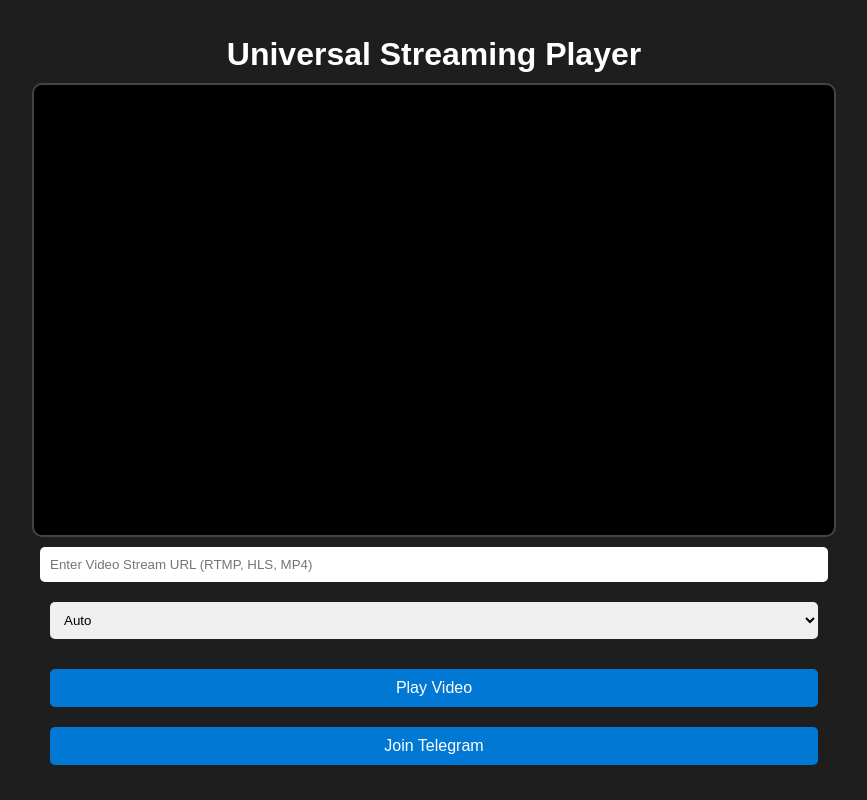
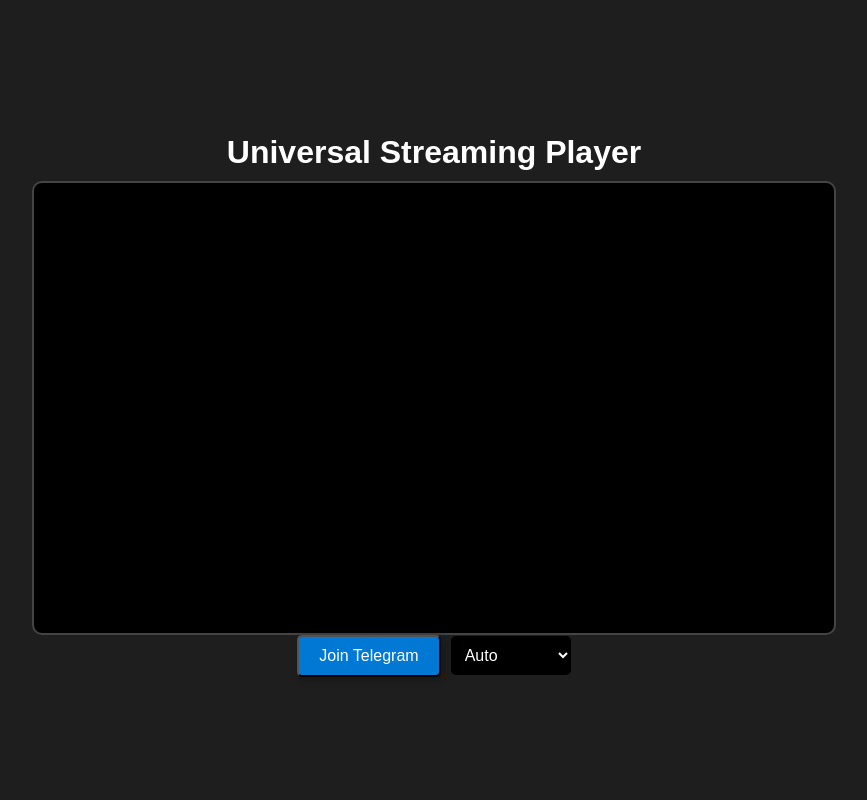
Before and after one commit to greenhck/Webplayer, a plain HTML site: page index.html in a window 1280 px wide. Shown: the whole page, without its empty margins (206-1073 px from the left). Drawn offline with Linux system fonts and the light colour scheme.

Commit message:
Update index.html

```diff
--- a/index.html
+++ b/index.html
@@ -28,26 +28,27 @@
             background: #000;
             border-radius: 10px;
         }
-        input, button, select {
-            margin: 10px 0;
-            padding: 10px;
-            width: 60%;
-            border-radius: 5px;
-            border: none;
-            outline: none;
-        }
         button {
             background-color: #0078d4;
             color: #fff;
             cursor: pointer;
             font-size: 16px;
+            border-radius: 5px;
+            padding: 10px 20px;
+            box-shadow: 2px 2px 8px rgba(0, 0, 0, 0.3);
         }
         button:hover {
             background-color: #005a9e;
         }
         #quality-selector {
-            width: 60%;
-            margin-bottom: 20px;
+            width: 120px;
+            margin-left: 10px;
+            padding: 10px;
+            background-color: black;
+            color: white;
+            border: none;
+            border-radius: 5px;
+            font-size: 16px;
         }
         #popup {
             display: flex;
@@ -94,10 +95,9 @@
 <h1>Universal Streaming Player</h1>
 <div id="player"></div>
 
-<!-- Video URL Input -->
-<input type="text" id="streamUrl" placeholder="Enter Video Stream URL (RTMP, HLS, MP4)">
-
-<!-- Quality Selector -->
+<!-- Quality Selector and Telegram Button -->
+<div style="display: flex; justify-content: center; align-items: center;">
+    <button id="telegram-button" onclick="joinTelegram()">Join Telegram</button>
     <select id="quality-selector" onchange="changeQuality()">
         <option value="auto">Auto</option>
         <option value="0">144p</option>
@@ -107,22 +107,30 @@
         <option value="4">720p</option>
         <option value="5">1080p</option>
     </select>
-
-<!-- Play Video Button -->
-<button onclick="loadStream()">Play Video</button>
-
-<!-- Join Telegram Button -->
-<button id="telegram-button" onclick="joinTelegram()">Join Telegram</button>
+</div>
 
 <script>
     let player;
 
+    // Function to get query parameter from URL
+    function getQueryParam(param) {
+        const urlParams = new URLSearchParams(window.location.search);
+        return urlParams.get(param);
+    }
+
+    // Check if URL parameter exists and load the stream
+    const streamUrl = getQueryParam('url');
+
+    if (streamUrl) {
+        loadStream(streamUrl);  // Automatically load the stream if URL is provided in the query parameter
+    } else {
+        alert("No video stream URL found in the query parameter.");
+    }
+
     // Load the stream URL into the player
-    function loadStream() {
-        const streamUrl = document.getElementById('streamUrl').value;
-
-        if (!streamUrl) {
-            alert("Please enter a stream URL.");
+    function loadStream(url) {
+        if (!url) {
+            alert("No URL provided.");
             return;
         }
 
@@ -131,7 +139,7 @@
 
         // Initialize Clappr player with the provided URL
         player = new Clappr.Player({
-            source: streamUrl,
+            source: url,
             parentId: "#player",
             autoPlay: true,
             height: "100%",
```
Lines whose indentation alone changed are shown as unchanged.
